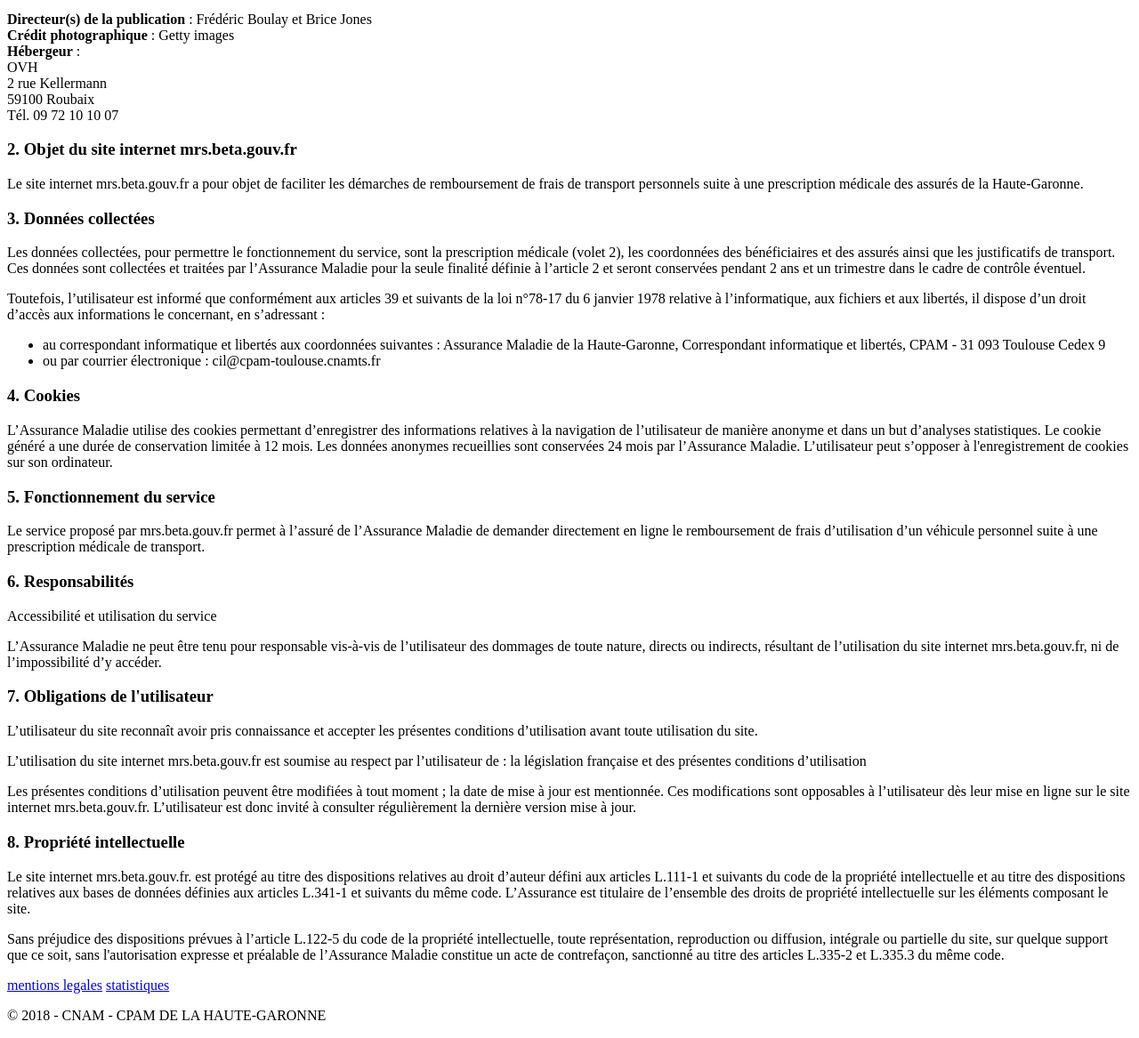
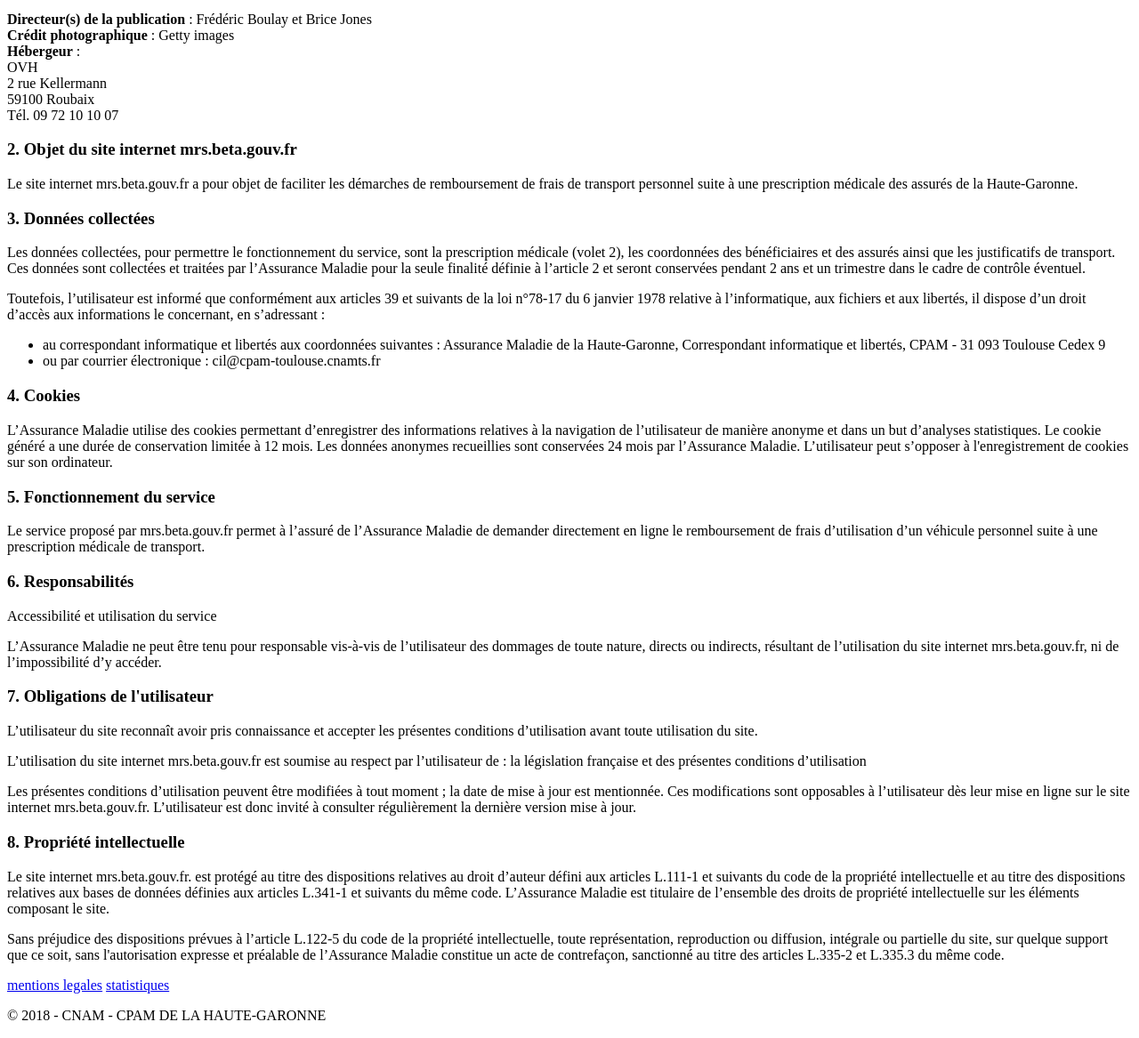
Before and after one commit to betagouv/mrs, a Django app: template src/mrs/templates/legal.html in a window 1280 px wide. Shown: the part 201-1368 px from the top of the page at 89% size. Run offline with Django 3.2, Linux system fonts and the light colour scheme; the template is opened without the code that fills it, so the values that code supplies are empty; some libraries are stand-ins or nearby versions; some web fonts are replaced.

Commit message:
Mise à jour coquilles

```diff
--- a/src/mrs/templates/legal.html
+++ b/src/mrs/templates/legal.html
@@ -1,7 +1,7 @@
 {% extends 'base.html' %}
 
 {% block title %}Mentions Légales{% endblock %}
-{% block description %}MRS est un service innovant de simplification des démarches de remboursement des frais de transports personnels à l’initiative de la CPAM de la Haute-Garonne.{% endblock %}
+{% block description %}MRS est un service innovant de simplification des démarches de remboursement des frais de transports personnel à l’initiative de la CPAM de la Haute-Garonne.{% endblock %}
 
 {% block content %}
 <div class="mrs-std-page--wrapper" id="legals--wrapper">
@@ -39,7 +39,7 @@
 
                 <h3><span>2. Objet du site internet mrs.beta.gouv.fr</span></h4>
                 <p>
-                    Le site internet mrs.beta.gouv.fr a pour objet de faciliter les démarches de remboursement de frais de transport personnels suite à une prescription médicale des assurés de la Haute-Garonne.
+                    Le site internet mrs.beta.gouv.fr a pour objet de faciliter les démarches de remboursement de frais de transport personnel suite à une prescription médicale des assurés de la Haute-Garonne.
                 </p>
 
                 <h3><span>3. Données collectées</span></h3>
@@ -87,7 +87,7 @@
                 </p>
                 <h3><span>8. Propriété intellectuelle</span></h3>
                 <p>
-                Le site internet mrs.beta.gouv.fr. est protégé au titre des dispositions relatives au droit d’auteur défini aux articles L.111-1 et suivants du code de la propriété intellectuelle et au titre des dispositions relatives aux bases de données définies aux articles L.341-1 et suivants du même code. L’Assurance est titulaire de l’ensemble des droits de propriété intellectuelle sur les éléments composant le site.
+                Le site internet mrs.beta.gouv.fr. est protégé au titre des dispositions relatives au droit d’auteur défini aux articles L.111-1 et suivants du code de la propriété intellectuelle et au titre des dispositions relatives aux bases de données définies aux articles L.341-1 et suivants du même code. L’Assurance Maladie est titulaire de l’ensemble des droits de propriété intellectuelle sur les éléments composant le site.
                 </p>
                 <p>
                 Sans préjudice des dispositions prévues à l’article L.122-5 du code de la propriété intellectuelle, toute représentation, reproduction ou diffusion, intégrale ou partielle du site, sur quelque support que ce soit, sans l'autorisation expresse et préalable de l’Assurance Maladie constitue un acte de contrefaçon, sanctionné au titre des articles L.335-2 et L.335.3 du même code.
```
